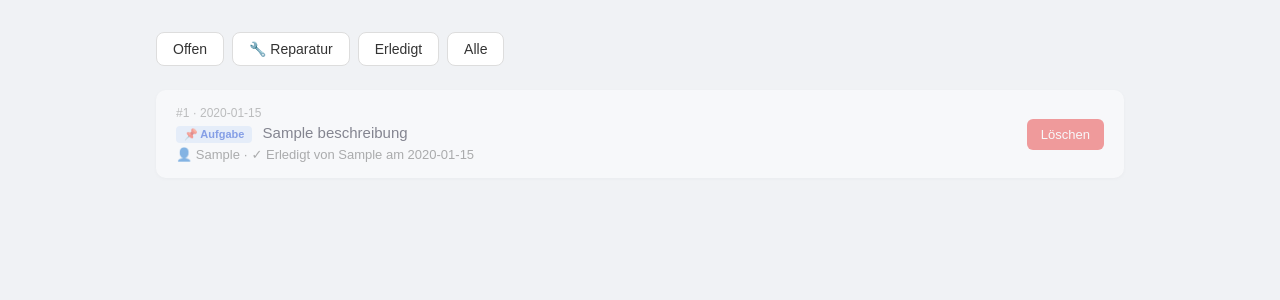
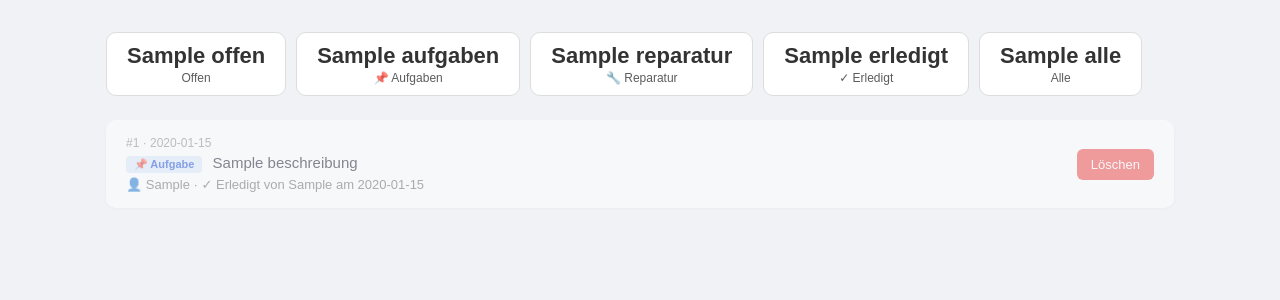
Before and after one commit to dzeykop/taskboard, a Flask app: template app/templates/dashboard.html in a window 1280 px wide. Shown: the part 56-356 px from the top of the page. Run offline with Flask 3, Linux system fonts and the light colour scheme; the template is opened without the code that fills it: most values are stand-ins (such as "Sample title", 1, 10 or a date in 2020).

Commit message:
Update dashboard.html

```diff
--- a/app/templates/dashboard.html
+++ b/app/templates/dashboard.html
@@ -10,10 +10,35 @@
         header { background: #1a1a2e; color: white; padding: 16px 32px; display: flex; justify-content: space-between; align-items: center; }
         header h1 { font-size: 20px; }
         header a { color: #93c5fd; text-decoration: none; font-size: 14px; }
-        .container { max-width: 1000px; margin: 32px auto; padding: 0 16px; }
-        .filter { display: flex; gap: 8px; margin-bottom: 24px; }
-        .filter a { padding: 8px 16px; border-radius: 8px; text-decoration: none; background: white; color: #333; border: 1px solid #ddd; font-size: 14px; }
+        .container { max-width: 1100px; margin: 32px auto; padding: 0 16px; }
+        .filter { display: flex; gap: 10px; margin-bottom: 24px; flex-wrap: wrap; }
+        .filter a {
+            padding: 10px 20px;
+            border-radius: 10px;
+            text-decoration: none;
+            background: white;
+            color: #333;
+            border: 1px solid #ddd;
+            font-size: 14px;
+            display: flex;
+            flex-direction: column;
+            align-items: center;
+            min-width: 100px;
+            transition: all 0.2s;
+        }
+        .filter a:hover { border-color: #2563eb; color: #2563eb; }
         .filter a.active { background: #2563eb; color: white; border-color: #2563eb; }
+        .filter a .count {
+            font-size: 22px;
+            font-weight: 700;
+            line-height: 1.2;
+        }
+        .filter a .label {
+            font-size: 12px;
+            opacity: 0.8;
+            margin-top: 2px;
+        }
+        .filter a.active .label { opacity: 1; }
         .aufgabe { background: white; border-radius: 10px; padding: 16px 20px; margin-bottom: 12px; display: flex; justify-content: space-between; align-items: center; box-shadow: 0 1px 4px rgba(0,0,0,0.06); }
         .aufgabe.erledigt { opacity: 0.5; }
         .aufgabe.reparatur { border-left: 4px solid #f97316; }
@@ -38,10 +63,26 @@
     </header>
     <div class="container">
         <div class="filter">
-            <a href="/?filter=offen" class="{{ 'active' if filter_status == 'offen' }}">Offen</a>
-            <a href="/?filter=reparatur" class="{{ 'active' if filter_status == 'reparatur' }}">🔧 Reparatur</a>
-            <a href="/?filter=erledigt" class="{{ 'active' if filter_status == 'erledigt' }}">Erledigt</a>
-            <a href="/?filter=alle" class="{{ 'active' if filter_status == 'alle' }}">Alle</a>
+            <a href="/?filter=offen" class="{{ 'active' if filter_status == 'offen' }}">
+                <span class="count">{{ counts.offen }}</span>
+                <span class="label">Offen</span>
+            </a>
+            <a href="/?filter=aufgaben" class="{{ 'active' if filter_status == 'aufgaben' }}">
+                <span class="count">{{ counts.aufgaben }}</span>
+                <span class="label">📌 Aufgaben</span>
+            </a>
+            <a href="/?filter=reparatur" class="{{ 'active' if filter_status == 'reparatur' }}">
+                <span class="count">{{ counts.reparatur }}</span>
+                <span class="label">🔧 Reparatur</span>
+            </a>
+            <a href="/?filter=erledigt" class="{{ 'active' if filter_status == 'erledigt' }}">
+                <span class="count">{{ counts.erledigt }}</span>
+                <span class="label">✓ Erledigt</span>
+            </a>
+            <a href="/?filter=alle" class="{{ 'active' if filter_status == 'alle' }}">
+                <span class="count">{{ counts.alle }}</span>
+                <span class="label">Alle</span>
+            </a>
         </div>
 
         {% if aufgaben %}
```
